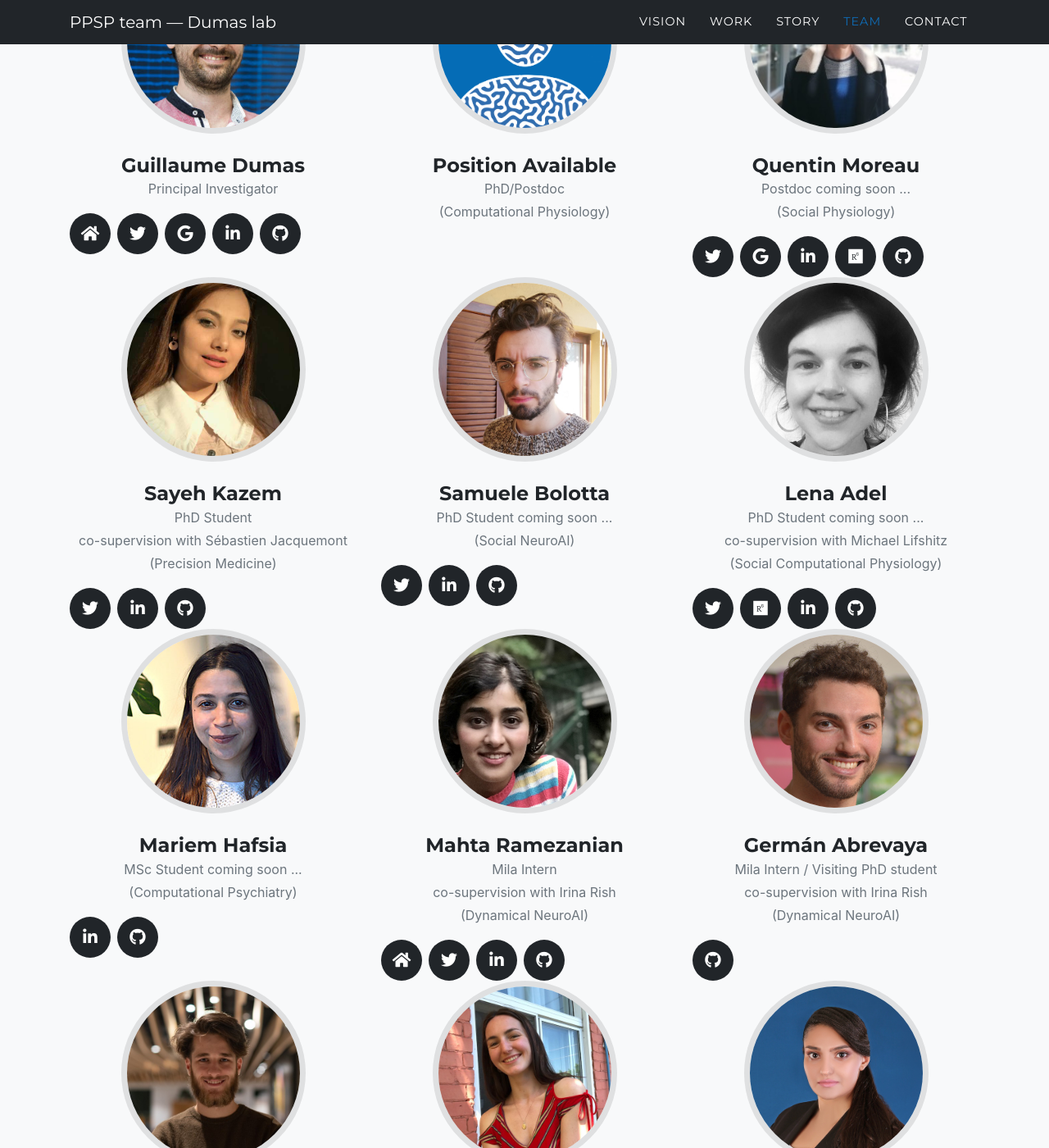
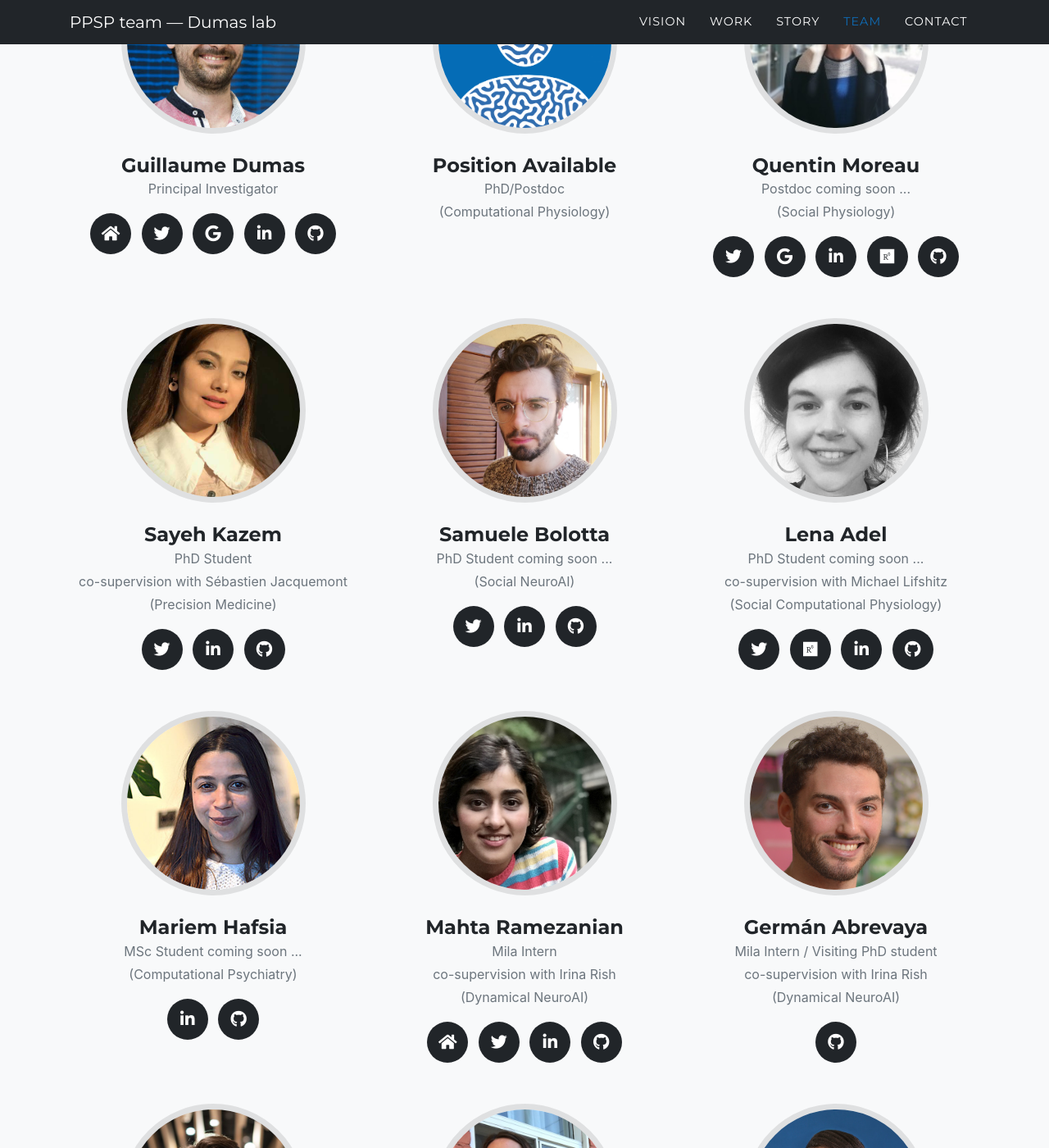
Before and after one commit to raviriley/agency-jekyll-theme, a Jekyll site: the page built from index.md, in a window 1280 px wide and 1400 px high, scrolled down 4911 px. Shown: the whole window at 82% size. Built offline with Jekyll 4.4.1, drawn with Linux system fonts in a browser that asks for light colours; some web fonts are replaced; comment, search, counter and statistics services are not loaded.

Commit message:
Fixed social buttons alignment

```diff
--- a/_sass/layout/_papers.scss
+++ b/_sass/layout/_papers.scss
@@ -189,11 +189,6 @@
   filter: drop-shadow(5px 6px 100px lightgrey);
 }
 
-.list-inline{
-  li{
-  float: left;
-}
-}
 .papers-info{
   list-style: none;
   padding: 0;
```
